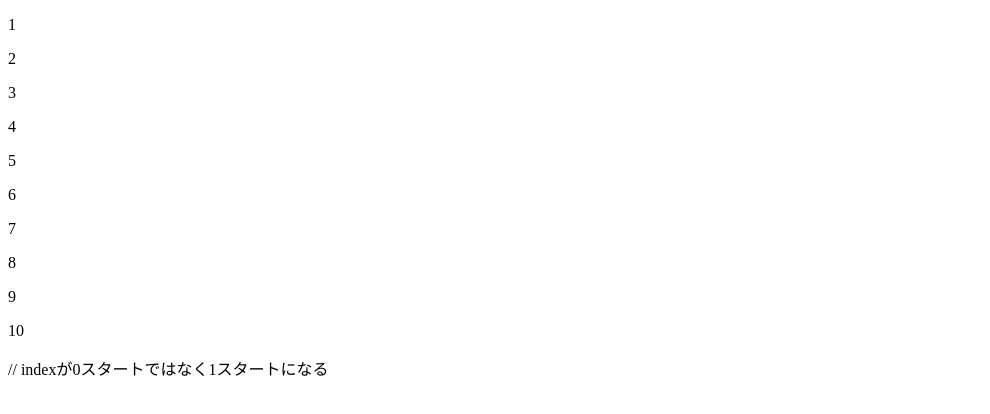
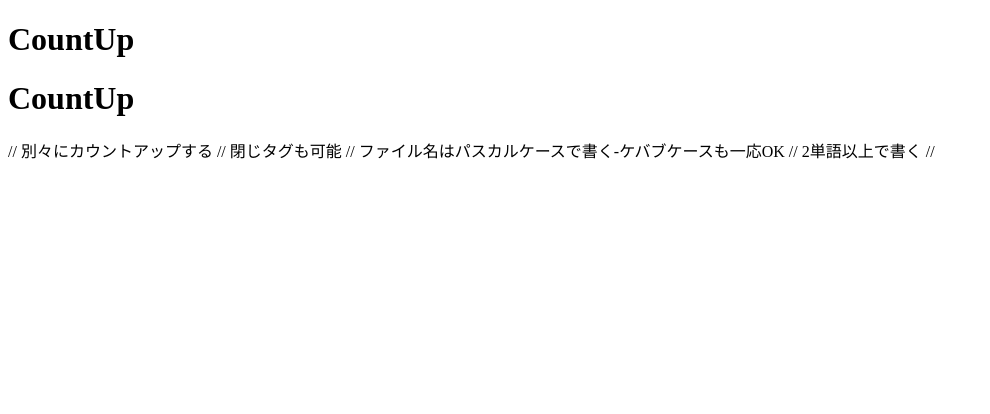
Before and after one commit to 13tyh/Vue_practice, a Vue app: page / in a window 1280 px wide. Shown: the top 414 px of the page, without its empty margins (0-990 px from the left). Built offline with nearby package versions, Linux system fonts and the light colour scheme.

Commit message:
コンポーネンtで扱う方法

```diff
--- a/src/App.vue
+++ b/src/App.vue
@@ -1,8 +1,10 @@
 <script setup>
-import { ref } from 'vue'
+import CountUp from './CountUp.vue'
 </script>
 <template>
-  <p v-for="n in 10" :key="n">{{ n }}</p>
-  // indexが0スタートではなく1スタートになる
+  <CountUp />
+  <CountUp></CountUp>
+  // 別々にカウントアップする // 閉じタグも可能 //
+  ファイル名はパスカルケースで書く-ケバブケースも一応OK // 2単語以上で書く //
 </template>
 <style></style>
--- /dev/null
+++ b/src/CountUp.vue
@@ -0,0 +1,6 @@
+<script></script>
+<template>
+  <div>
+    <h1>CountUp</h1>
+  </div>
+</template>
```
